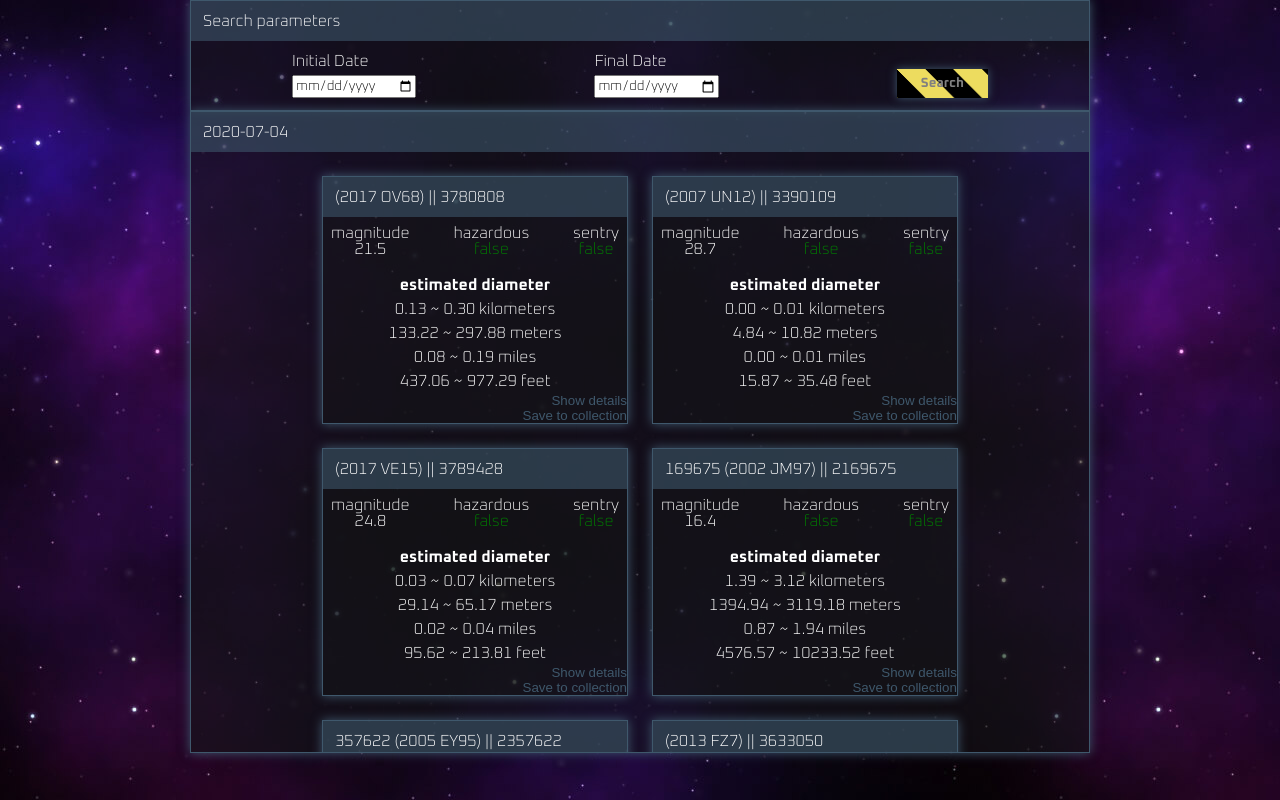
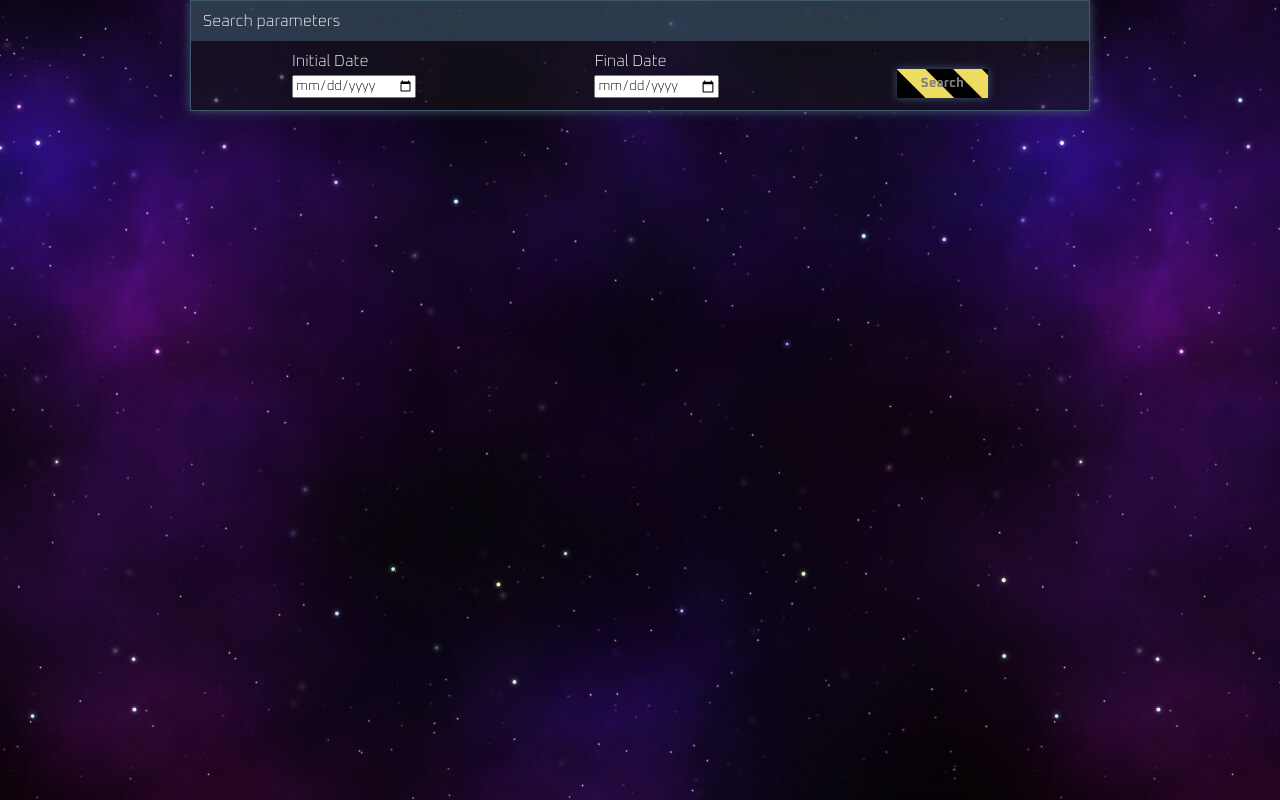
Before and after one commit to nickojs/near-earth-objects, a React (Create React App) app: page / in a window 1280 px wide. Built offline with nearby package versions, Linux system fonts and the light colour scheme.

Commit message:
Added toggle functionality to neoList containers

```diff
--- a/src/components/neoList/neoList.js
+++ b/src/components/neoList/neoList.js
@@ -1,25 +1,30 @@
-import React from 'react';
+import React, { useState } from 'react';
+import * as S from './styles';
+import { Title, Container, TogglableContainer } from '../../generalStyles';
 import Neo from './neo/neo';
-import { Title, Container } from '../../generalStyles';
-import * as S from './styles';
-import example from './neo/example.json';
 import { preview } from '../../helpers/NEOparser';
 
 const NeoList = ({ title, list }) => {
   // 'NEO' stands for 'Near Earth Objects'
   // 'list' is a set of NEOs for a given date, i.e:
+  const [toggle, setToggle] = useState(true);
 
-  const neos = example.map((each) => {
+  const neos = list.map((each) => {
     const parsedObj = preview(each);
     return <Neo key={each.id} object={parsedObj} />;
   });
 
+  const toggleHandler = () => setToggle(!toggle);
+
   return (
     <Container>
-      <Title>{title}</Title>
-      <S.NeoListContainer>
-        {neos}
-      </S.NeoListContainer>
+      <Title onClick={toggleHandler}>{title}</Title>
+      <TogglableContainer toggle={toggle}>
+        <S.NeoListContainer>
+          {neos}
+        </S.NeoListContainer>
+
+      </TogglableContainer>
     </Container>
   );
 };
--- a/src/containers/Core/Core.js
+++ b/src/containers/Core/Core.js
@@ -18,21 +18,20 @@ const Core = () => {
     setOptions(values);
   };
 
-  // const nearEarthObjects = data?.near_earth_objects;
-  // const neoList = nearEarthObjects &&
-  //   Object
-  //   .keys(nearEarthObjects)
-  //   .map(key =>
-  //     (<NeoList
-  //         key={key}
-  //         title={key}
-  //         list={nearEarthObjects[key]} />));
+  const nearEarthObjects = data?.near_earth_objects;
+  const neoList = nearEarthObjects &&
+    Object
+    .keys(nearEarthObjects)
+    .map(key =>
+      (<NeoList
+          key={key}
+          title={key}
+          list={nearEarthObjects[key]} />));
 
   return (
     <div>
       <Search setQuery={optionsHandler} />
-      {/* {neoList} */}
-      <NeoList title="2020-07-04" />
+      {neoList}
       <Status loading={loading} error={error} />
     </div>
   );
--- a/src/generalStyles.js
+++ b/src/generalStyles.js
@@ -23,6 +23,10 @@ export const Container = styled.div`
 
   max-width: 900px;
   margin: 0 auto;
+`;
+
+export const TogglableContainer = styled.div`
+  ${({ toggle }) => (toggle ? 'display: none;' : 'display: block;')}
 `;
 
 export const Title = styled.div`
```
